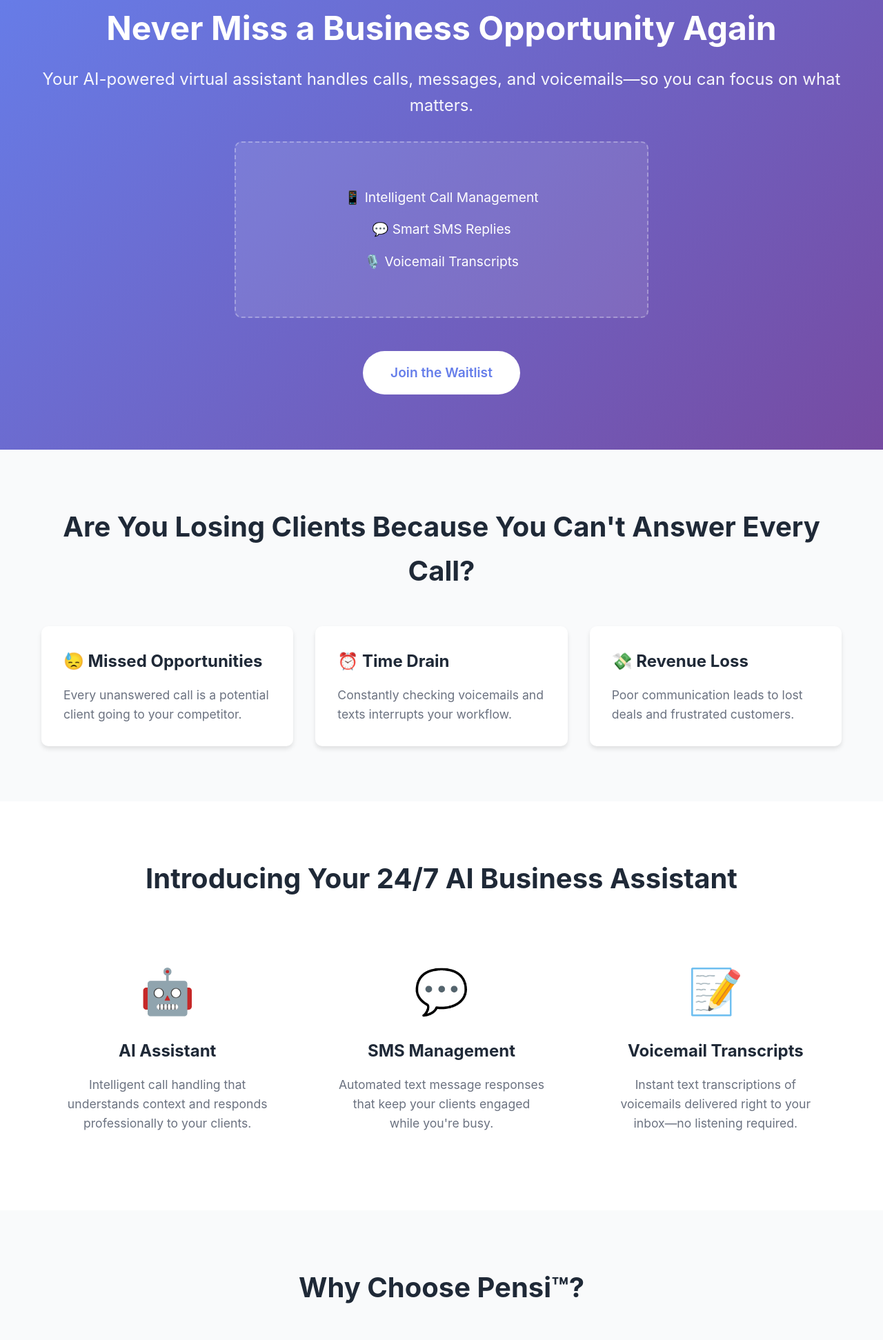
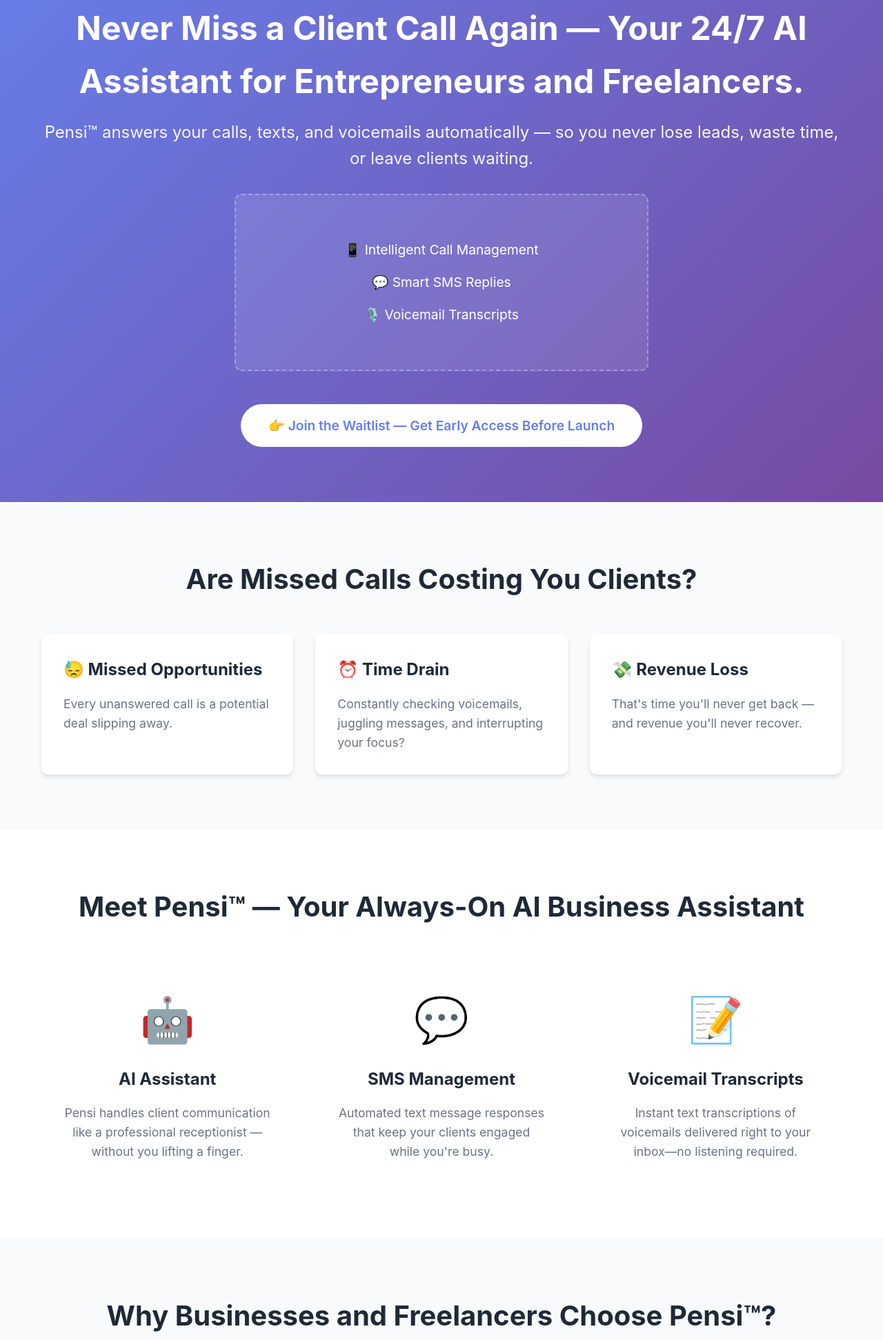
Before and after one commit to oocoder/remote-bos.github.io, a plain HTML site: page index.html in a window 1280 px wide. Shown: the part 155-2098 px from the top of the page at 69% size. Drawn offline with Linux system fonts and the light colour scheme; a script that the page names is missing.

Commit message:
update pas/aida part1

```diff
--- a/index.html
+++ b/index.html
@@ -30,8 +30,8 @@
     <!-- Hero Section -->
     <section id="home" class="hero">
         <div class="container">
-            <h1 class="hero-headline">Never Miss a Business Opportunity Again</h1>
-            <p class="hero-subheadline">Your AI-powered virtual assistant handles calls, messages, and voicemails—so you can focus on what matters.</p>
+            <h1 class="hero-headline">Never Miss a Client Call Again — Your 24/7 AI Assistant for Entrepreneurs and Freelancers.</h1>
+            <p class="hero-subheadline">Pensi™ answers your calls, texts, and voicemails automatically — so you never lose leads, waste time, or leave clients waiting.</p>
             <div class="hero-visual">
                 <div class="dashboard-placeholder">
                     <p>📱 Intelligent Call Management</p>
@@ -39,26 +39,26 @@
                     <p>🎙️ Voicemail Transcripts</p>
                 </div>
             </div>
-            <a href="#cta" class="cta-button">Join the Waitlist</a>
+            <a href="#cta" class="cta-button">👉 Join the Waitlist — Get Early Access Before Launch</a>
         </div>
     </section>
 
     <!-- Problem Section -->
     <section id="problem" class="problem">
         <div class="container">
-            <h2>Are You Losing Clients Because You Can't Answer Every Call?</h2>
+            <h2>Are Missed Calls Costing You Clients?</h2>
             <div class="problem-grid">
                 <div class="problem-item">
                     <h3>😓 Missed Opportunities</h3>
-                    <p>Every unanswered call is a potential client going to your competitor.</p>
+                    <p>Every unanswered call is a potential deal slipping away.</p>
                 </div>
                 <div class="problem-item">
                     <h3>⏰ Time Drain</h3>
-                    <p>Constantly checking voicemails and texts interrupts your workflow.</p>
+                    <p>Constantly checking voicemails, juggling messages, and interrupting your focus?</p>
                 </div>
                 <div class="problem-item">
                     <h3>💸 Revenue Loss</h3>
-                    <p>Poor communication leads to lost deals and frustrated customers.</p>
+                    <p>That's time you'll never get back — and revenue you'll never recover.</p>
                 </div>
             </div>
         </div>
@@ -67,12 +67,12 @@
     <!-- Solution/Features Section -->
     <section id="features" class="features">
         <div class="container">
-            <h2>Introducing Your 24/7 AI Business Assistant</h2>
+            <h2>Meet Pensi™ — Your Always-On AI Business Assistant</h2>
             <div class="features-grid">
                 <div class="feature-item">
                     <div class="feature-icon">🤖</div>
                     <h3>AI Assistant</h3>
-                    <p>Intelligent call handling that understands context and responds professionally to your clients.</p>
+                    <p>Pensi handles client communication like a professional receptionist — without you lifting a finger.</p>
                 </div>
                 <div class="feature-item">
                     <div class="feature-icon">💬</div>
@@ -91,7 +91,7 @@
     <!-- Value Proposition Section -->
     <section id="value" class="value-proposition">
         <div class="container">
-            <h2>Why Choose Pensi™?</h2>
+            <h2>Why Businesses and Freelancers Choose Pensi™?</h2>
             <div class="value-grid">
                 <div class="value-item">
                     <h3>✅ Never Miss a Lead</h3>
@@ -116,8 +116,8 @@
     <!-- Call to Action Section with Form -->
     <section id="cta" class="cta-section">
         <div class="container">
-            <h2>Join the Waitlist Today</h2>
-            <p>Be among the first to experience the future of business communication. Limited spots available!</p>
+            <h2>Join the Waitlist — Get Early Access to Pensi™ and Capture Every Opportunity Automatically.</h2>
+            <p>Spots are limited — reserve yours before launch.</p>
             <!--form id="waitlist-form" class="waitlist-form">
                 <div class="form-group">
                     <label for="firstName">First Name *</label>
@@ -146,7 +146,7 @@
         <div class="container">
             <div class="footer-content">
                 <div class="footer-section">
-                    <h3>Pensi</h3>
+                    <h3>Pensi™</h3>
                     <p>Your AI-powered business communication assistant.</p>
                 </div>
                 <div class="footer-section">
```
